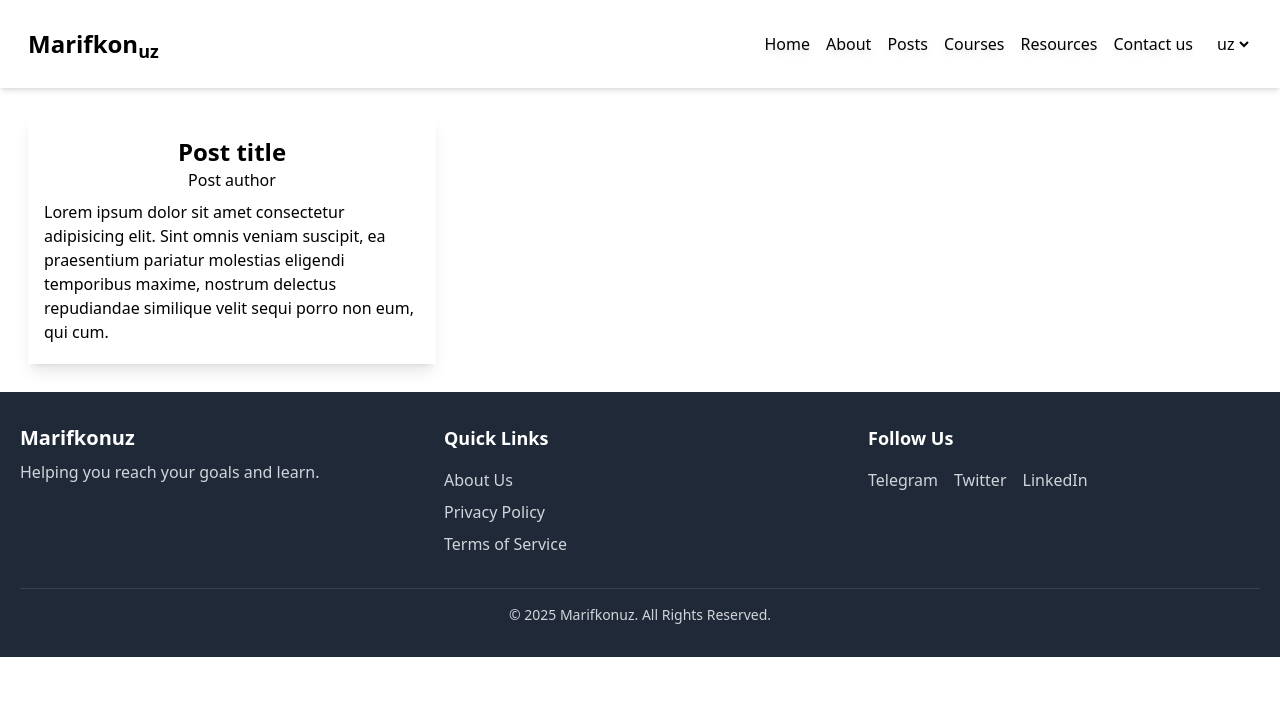
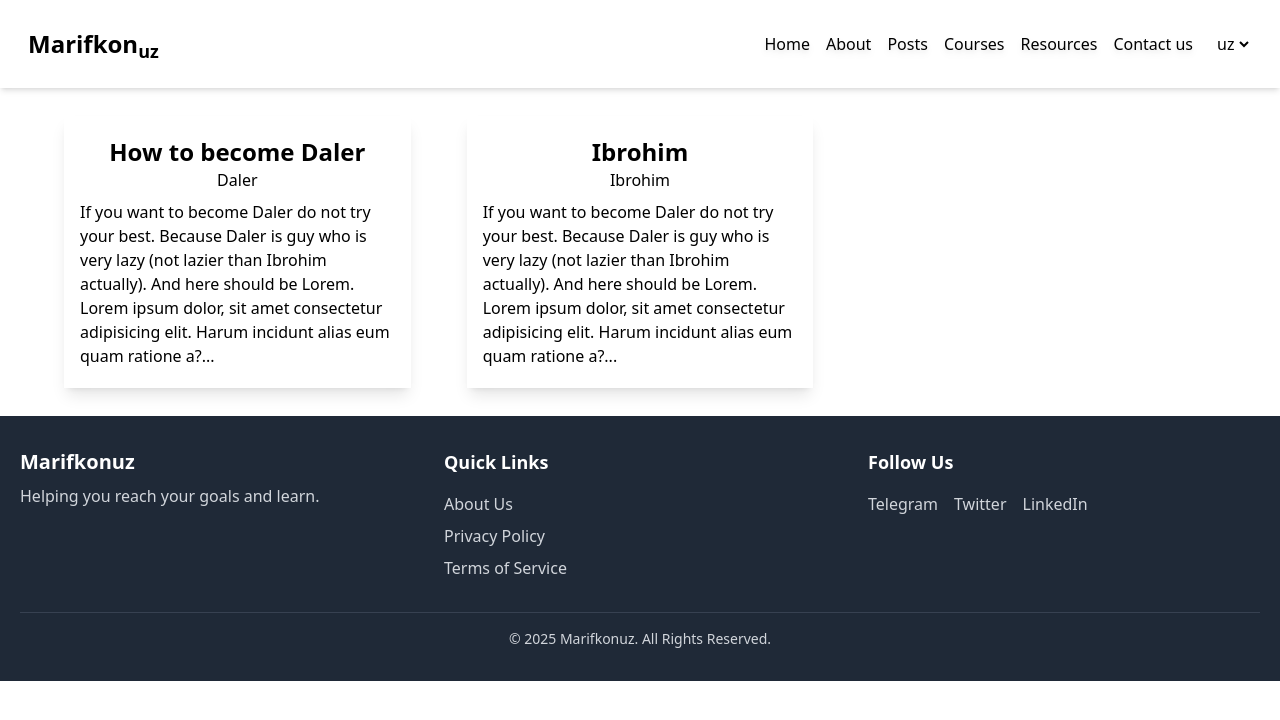
Before and after one commit to CyberHacker2011/marifkonuz, a Next.js app: page /posts in a window 1280 px wide. Shown: the top 720 px of the page. Built offline with nearby package versions, Linux system fonts and the light colour scheme.

Commit message:
adding posts and own page

```diff
--- /dev/null
+++ b/api/posts.js
@@ -0,0 +1,17 @@
+
+const PostsList = [
+    {
+        title: 'How to become Daler',
+        id: 1,
+        author: "Daler",
+        body: "If you want to become Daler do not try your best. Because Daler is guy who is very lazy (not lazier than Ibrohim actually). And here should be Lorem. Lorem ipsum dolor, sit amet consectetur adipisicing elit. Harum incidunt alias eum quam ratione a? Molestiae officia suscipit praesentium reiciendis dolores atque doloribus assumenda, recusandae beatae! Odio minus maxime aperiam?Lorem ipsum dolor, sit amet consectetur adipisicing elit. Harum incidunt alias eum quam ratione a? Molestiae officia suscipit praesentium reiciendis dolores atque doloribus assumenda, recusandae beatae! Odio minus maxime aperiam?"
+    },
+    {
+        title: 'Ibrohim',
+        id: 2,
+        author: "Ibrohim",
+        body: "If you want to become Daler do not try your best. Because Daler is guy who is very lazy (not lazier than Ibrohim actually). And here should be Lorem. Lorem ipsum dolor, sit amet consectetur adipisicing elit. Harum incidunt alias eum quam ratione a? Molestiae officia suscipit praesentium reiciendis dolores atque doloribus assumenda, recusandae beatae! Odio minus maxime aperiam?Lorem ipsum dolor, sit amet consectetur adipisicing elit. Harum incidunt alias eum quam ratione a? Molestiae officia suscipit praesentium reiciendis dolores atque doloribus assumenda, recusandae beatae! Odio minus maxime aperiam?"
+    },
+]
+
+export default PostsList
--- a/app/(components)/footer.tsx
+++ b/app/(components)/footer.tsx
@@ -4,7 +4,7 @@ import React from 'react'
 const Footer = () => {
   return (
     <>
-        <footer className="bg-gray-800 text-gray-300 py-8 px-5">
+        <footer className=" bg-gray-800 text-gray-300 py-8 px-5">
             <div className="container mx-auto grid grid-cols-1 md:grid-cols-3 gap-8">
 
                 <div>
--- a/app/(components)/post.tsx
+++ b/app/(components)/post.tsx
@@ -1,19 +1,51 @@
 import React from 'react'
 import Link from 'next/link'
-const Post = () => {
+import PostsList from '@/api/posts'
+type PostProps = {
+    id: number,
+}
+type PostListType = {
+    id: number;
+    title: string;
+    author: string;
+    body: string;
+  };
+const defaultPost: PostListType = {
+  id: 0,
+  title: "Default Title",
+  author: "Anonymous",
+  body: "This is a default post body.",
+};
+const getSnippet = (text: string, limit: number): string => {
+  if (text.length <= limit) return text; // If text is shorter than limit, return it as is.
+
+  const snippet = text.slice(0, limit); // Take the first `limit` characters.
+  const lastSpaceIndex = snippet.lastIndexOf(" "); // Find the last space in the snippet.
+
+  return lastSpaceIndex > -1 ? snippet.slice(0, lastSpaceIndex) : snippet; // Trim to the last word if possible.
+};
+const Post: React.FC<PostProps> = ({
+    id = 1
+}: PostProps) => {
+
+  const post = PostsList.find((p: PostListType) => p.id === Number(id)) || defaultPost;
+
+
   return (
     <>
-        <Link href={`/${1}`} >
-            <div className='flex shadow-lg px-4 py-5 flex-col gap-2'>
+
+        <Link href={`/posts/${post.id}`} >
+            <div className='flex shadow-lg px-4 py-5 flex-col gap-2 '>
                 <div className='flex flex-col items-center justify-center'>
-                    <h1 className='text-2xl font-bold '>Post title</h1>
-                    <p className='font-thin '>Post author</p>
+                    <h1 className=' text-xl md:text-2xl font-bold '>{post.title}</h1>
+                    <p className='font-thin'>{post.author}</p>
                 </div>
                 <p>
-                    Lorem ipsum dolor sit amet consectetur adipisicing elit. Sint omnis veniam suscipit, ea praesentium pariatur molestias eligendi temporibus maxime, nostrum delectus repudiandae similique velit sequi porro non eum, qui cum.
+                    {getSnippet(post.body,250)}...
                 </p>
             </div>
         </Link>
+
     </>
   )
 }
--- a/app/posts/[postid]/page.tsx
+++ b/app/posts/[postid]/page.tsx
@@ -1,9 +1,36 @@
-import React from 'react'
+import React from "react";
+import PostsList from "@/api/posts";
 
-const PageId = () => {
+type PostListType = {
+  id: number;
+  title: string;
+  author: string;
+  body: string;
+};
+
+type ParamsType = {
+  params: { postid: string };
+};
+
+const PostPage = async ({ params }: ParamsType) => {
+  const { postid } = await params;
+  const post = PostsList.find((p: PostListType) => p.id === Number(postid));
+
+  if (!post) {
+    return <div>Post not found</div>;
+  }
+
   return (
-    <div>Own page</div>
-  )
-}
+    <>
+      <div className="flex justify-center items-center px-10 py-5">
+        <div className="flex flex-col shadow-lg justify-center items-center py-10 px-20 max-w-lg md:max-w-xl text-">
+          <h1 className="text-2xl font-bold">{post.title}</h1>
+          <p className="font-thin"><span className="font-bold">Author:</span> {post.author}</p>
+          <p>{post.body}</p>
+        </div>
+      </div>
+    </>
+  );
+};
 
-export default PageId
+export default PostPage;
--- a/app/posts/page.tsx
+++ b/app/posts/page.tsx
@@ -1,10 +1,22 @@
 import React from 'react'
 import Post from '../(components)/post'
+import PostList from "@/api/posts"
 const PostsPage = () => {
+
+  const postData = PostList;
   return (
     <>
-      <div className='grid grid-cols-3 p-7'>
-          <Post />
+      <div className="flex justify-center p-5 md:p-7">
+      <div className="grid grid-cols-1 sm:grid-cols-2 lg:grid-cols-3 gap-14 max-w-6xl">
+      {postData.map((post)=>(
+        <Post
+        id={Number(post.id)}
+        key={post.id}
+        />
+      ))
+
+      }
+      </div>
       </div>
     </>
   )
```
